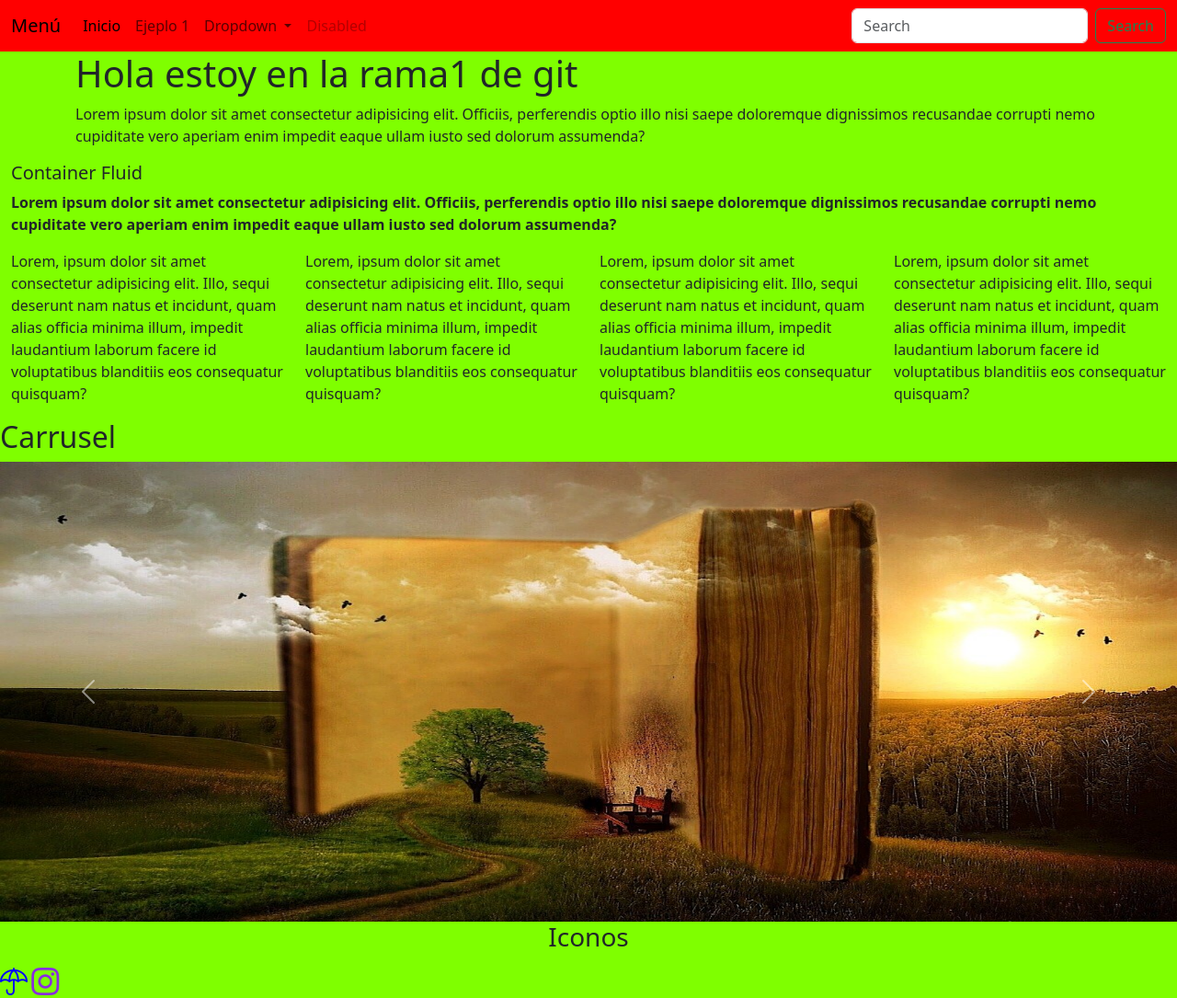
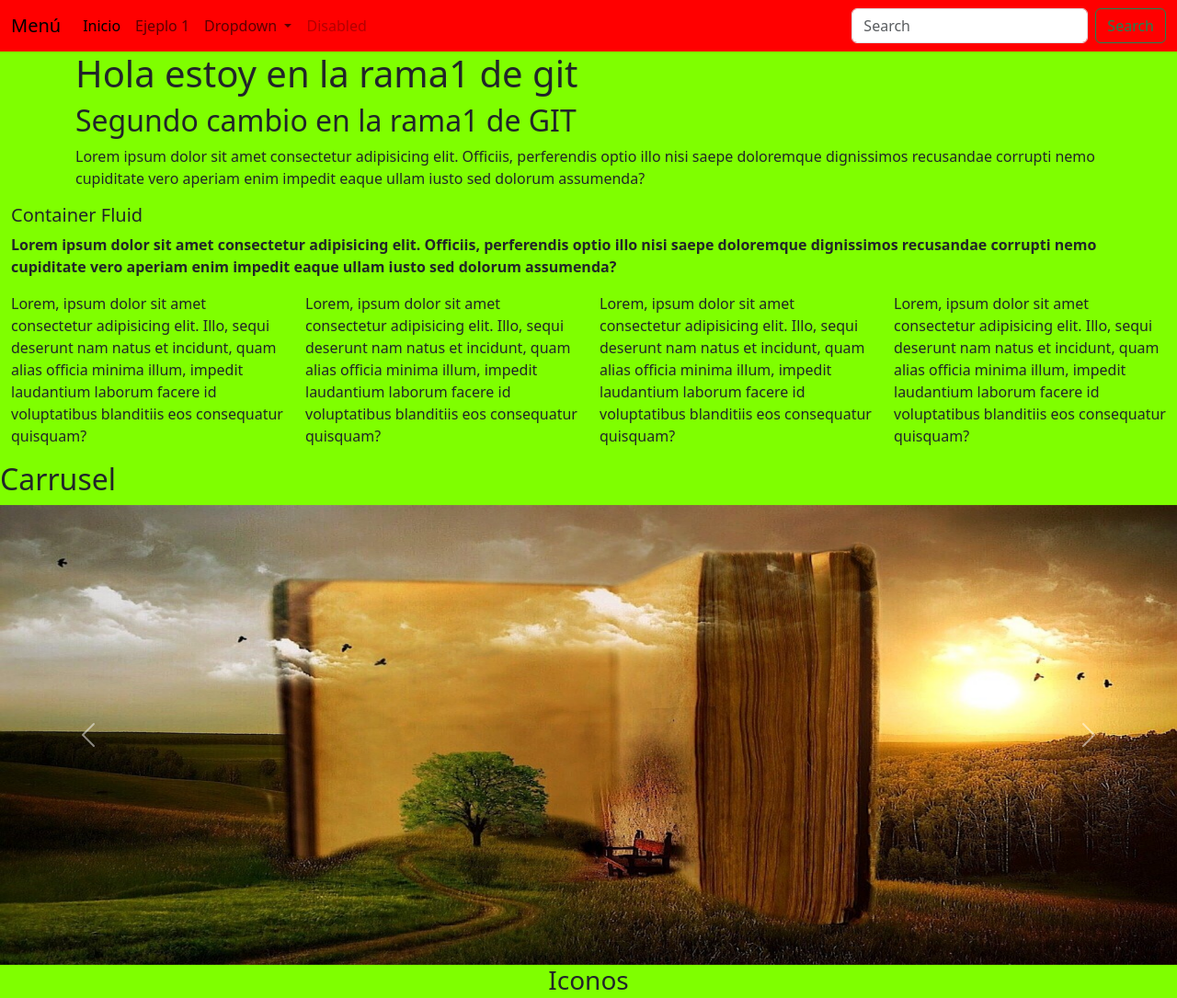
Before and after one commit to carobravo/clase11-46850, a plain HTML site: page index.html in a window 1280 px wide. Shown: the top 1085 px of the page at 92% size. Drawn offline with nearby package versions, Linux system fonts and the light colour scheme.

Commit message:
segundo cambio en la rama1

```diff
--- a/index.html
+++ b/index.html
@@ -62,6 +62,7 @@
 
     <section class="container">
         <h1>Hola estoy en la rama1 de git</h1>
+        <h2>Segundo cambio en la rama1 de GIT</h2>
         <P>Lorem ipsum dolor sit amet consectetur adipisicing elit. Officiis, perferendis optio illo nisi saepe
             doloremque dignissimos recusandae corrupti nemo cupiditate vero aperiam enim impedit eaque ullam iusto sed
             dolorum assumenda?</P>
```
